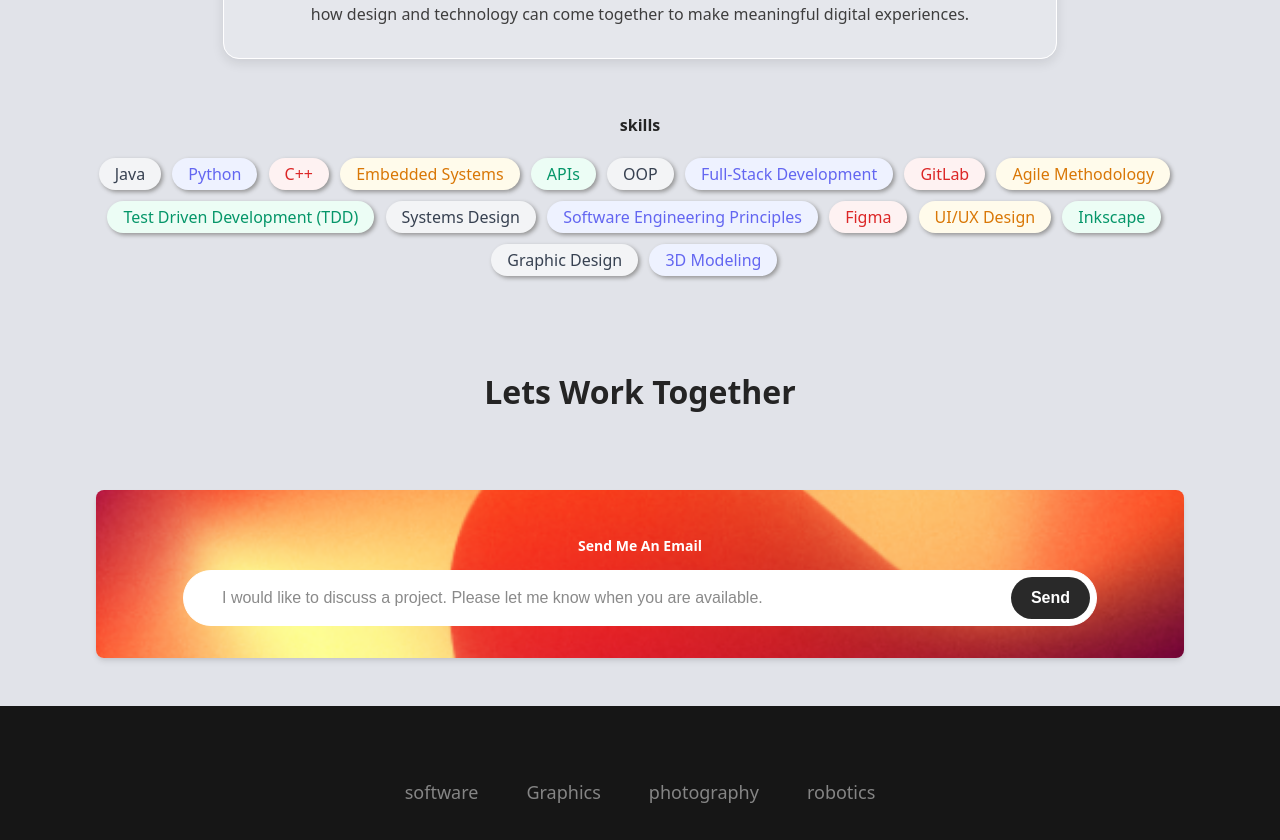
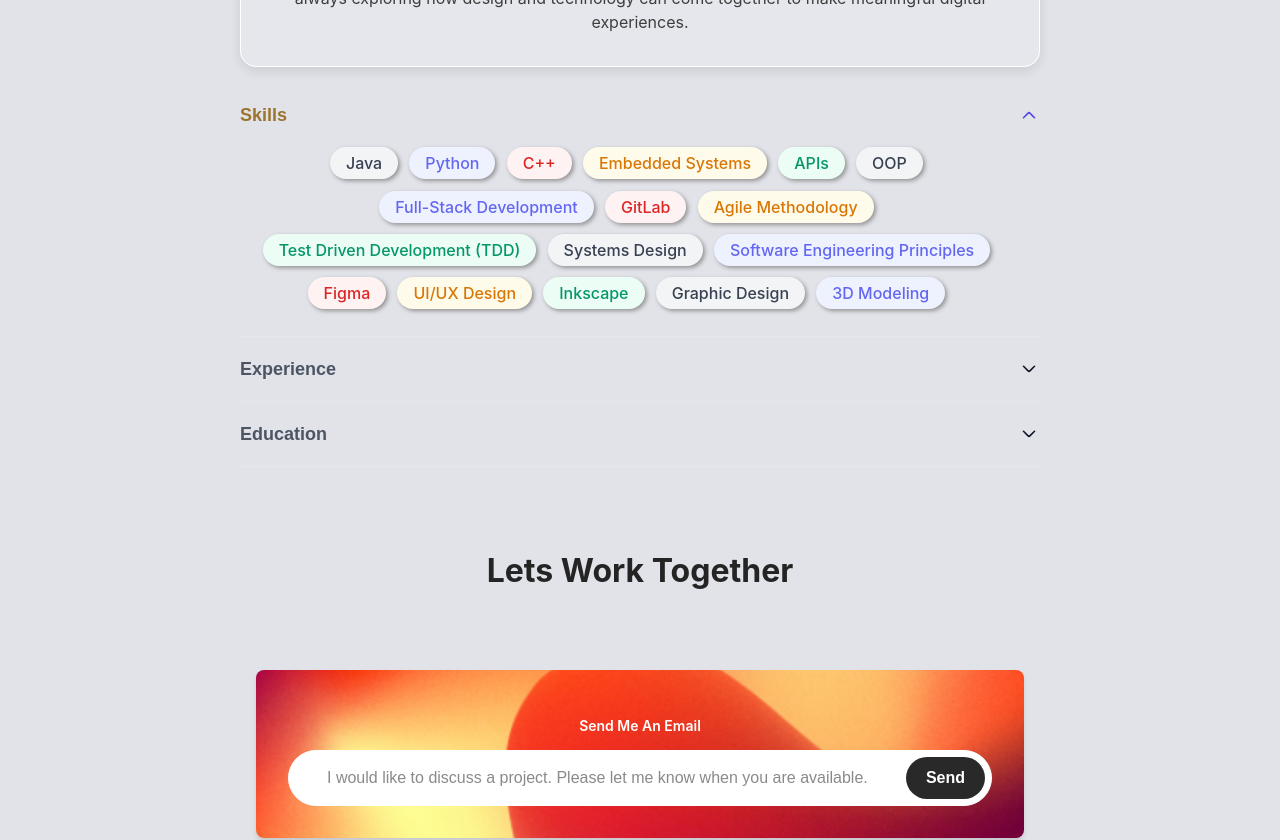
Before and after one commit to Auston-Mtabane/Auston-Mtabane-Portfolio, a React (Vite) app: page / in a window 1280 px wide. Shown: the part 1600-2440 px from the top of the page. Built offline with nearby package versions, Linux system fonts and the light colour scheme.

Commit message:
retrofit content into accordion

```diff
--- a/src/components/AboutMe.tsx
+++ b/src/components/AboutMe.tsx
@@ -1,25 +1,6 @@
 import "../styles/AboutMe.css";
-const skills = [
-  "Java",
-  "Python",
-  "C++",
-  "Embedded Systems",
-  "APIs",
-  "OOP",
-  "Full-Stack Development",
-  "GitLab",
-  "Agile Methodology",
-  "Test Driven Development (TDD)",
-  "Systems Design",
-  "Software Engineering Principles",
-  "Figma",
-  "UI/UX Design",
-  "Inkscape",
-  "Graphic Design",
-  "3D Modeling",
-];
+import Accordion from "./Accordion";
 
-const colors = ["gray", "indigo", "red", "amber", "emerald"];
 
 export default function AboutMe() {
   return (
@@ -36,18 +17,9 @@ export default function AboutMe() {
           </p>
 
         </div>
-        <div id="skills-outer-div">
-          <h4>
-            skills
-          </h4>
-          <div className="skills-row">
-            {skills.map((skill, index) => (
-              <span key={index} className={`badge ${colors[index % colors.length]}`}>
-                {skill}
-              </span>
-            ))}
-          </div>
-        </div>
+
+        < Accordion />
+
       </div>
     </div>
 
--- /dev/null
+++ b/src/components/Accordion.tsx
@@ -0,0 +1,123 @@
+import React, { useState,type JSX } from 'react';
+import '../styles/Accordion.css';
+import Skills from './Skills';
+
+
+interface AccordionItem {
+  id: string;
+  question: string;
+  element: JSX.Element;
+}
+
+
+
+const education =
+    <div className='textblock eduation'>
+        <div>
+            <h2 >Tshwane University of tech</h2>
+            <p className='year' style={{color : "#5583c7ff"}}>2020 - 2023</p>
+            <p>Electrical Engineering BEng</p>
+        </div>
+
+        <div>
+            <h2>WeThinkcode</h2>
+            <p className='year' style={{color : "#5583c7ff"}}>2024 - 2025</p>
+            <p>Software Engineering NQF6 </p>
+            <p>Occupational Diploma </p>
+        </div>
+
+    </div>
+;
+
+const experience =
+    <div className='textblock experience'>
+        <div>
+            <h2>Graphic Designer</h2>
+            <p className='company'>WeThinkCode_</p>
+            <p className='year' style={{color : "#5583c7ff"}}>2025 - present</p>
+            <p>Social Media Graphics, Event Posters, Newsletters</p>
+        </div>
+
+        <div>
+            <h2>Graphic Designer</h2>
+            <p className='company'>Hike - Affordable & Safe Rides | South Africa</p>
+            <p className='year' style={{color : "#5583c7ff"}}>2023 - 2024</p>
+            <p>As a Graphic Designer at Hike, I was responsible for creating visually engaging graphics that aligned with the brand's
+            identity and objectives. </p>
+        </div>
+
+        <div>
+            <h2>Student Assistant (in programming c/c++)</h2>
+            <p className='company'>Tshwane University of Technology | Witbank Mpumalanga</p>
+            <p className='year' style={{color : "#5583c7ff"}}>2023</p>
+            <p>As a student assistant, I supported learners in mastering engineering software design by simplifying complex concepts
+            and providing personalized guidance.</p>
+        </div>
+    </div>
+
+    ;
+
+const skills =
+    <div className='textblock skills'>
+        <Skills />
+    </div>
+    ;
+const Accordion: React.FC = () => {
+  const [activeIndex, setActiveIndex] = useState<number | null>(0);
+
+  const accordionData: AccordionItem[] = [
+    {
+      id: 'basic-heading-one-default',
+      question: 'Skills',
+      element: skills
+    },
+    {
+      id: 'basic-heading-two-default',
+      question: 'Experience',
+      element: experience
+    },
+    {
+      id: 'basic-heading-three-default',
+      question: 'Education',
+      element: education
+    }
+  ];
+
+  const toggleAccordion = (index: number) => {
+    setActiveIndex(activeIndex === index ? null : index);
+  };
+
+  return (
+    <div className="accordion-group">
+      {accordionData.map((item, index) => (
+        <div  key={item.id} className={`accordion ${index === 0 ? 'first' : ''}`} id={item.id} >
+          <button className={`accordion-toggle ${activeIndex === index ? 'active' : ''}`}
+            onClick={() => toggleAccordion(index)}
+            aria-expanded={activeIndex === index}
+            aria-controls={`collapse-${item.id}`}
+          >
+            <h5>{item.question}</h5>
+            <svg className={`accordion-icon ${activeIndex === index ? 'rotated' : ''}`} width="22" height="22" viewBox="0 0 22 22" fill="none" xmlns="http://www.w3.org/2000/svg">
+              <path
+                d="M16.5 8.25L12.4142 12.3358C11.7475 13.0025 11.4142 13.3358 11 13.3358C10.5858 13.3358 10.2525 13.0025 9.58579 12.3358L5.5 8.25"
+                stroke="currentColor"
+                strokeWidth="1.6"
+                strokeLinecap="round"
+                strokeLinejoin="round"
+              />
+            </svg>
+          </button>
+          <div
+            id={`collapse-${item.id}`}
+            className={`accordion-content ${activeIndex === index ? 'open' : ''}`}
+            aria-labelledby={item.id}
+          >
+            <p>{item.element}</p>
+          </div>
+        </div>
+      ))}
+    </div>
+  );
+};
+
+export default Accordion;
--- a/src/components/Contact.tsx
+++ b/src/components/Contact.tsx
@@ -1,19 +1,23 @@
-import React from "react";
+import React, { useState } from "react";
 import "../styles/Contact.css";
+let mailink: string =
+    "mailto:someone@example.com?subject=Project%20Inquiry&body=Hello%2C%0A%0AI%20would%20like%20to%20discuss%20a%20project.%20Please%20let%20me%20know%20when%20you%20are%20available.%0A%0AThank%20you.";
 const Contact: React.FC = () => {
-  let mailink: string =
-    "mailto:someone@example.com?subject=Project%20Inquiry&body=Hello%2C%0A%0AI%20would%20like%20to%20discuss%20a%20project.%20Please%20let%20me%20know%20when%20you%20are%20available.%0A%0AThank%20you.";
 
+    const [msg,setMsg] = useState("I would like to discuss a project. Please let me know when you are available.");
+    const handleChange = (e:React.ChangeEvent<HTMLInputElement>) =>{
+        setMsg(e.target.value);
+        mailink = `mailto:someone@example.com?subject=Project%20Inquiry&body=${msg}%0A%0AThank%20you.`;
+    };
   return (
     <section className="contact-section">
       <h1 id="heading">Lets Work Together</h1>
       <div
         className="subscribe-form"
-        style={{ backgroundImage: "url(orange.png)" }}
-      >
+        style={{ backgroundImage: "url(orange.png)" }}>
         <h3>Send Me An Email</h3>
         <div className="input-group">
-          <input
+          <input onChange={handleChange}
             type="text"
             placeholder="I would like to discuss a project. Please let me know when you are available."
           />
--- /dev/null
+++ b/src/components/Skills.tsx
@@ -0,0 +1,36 @@
+import '../styles/Skills.css'
+const skills = [
+  "Java",
+  "Python",
+  "C++",
+  "Embedded Systems",
+  "APIs",
+  "OOP",
+  "Full-Stack Development",
+  "GitLab",
+  "Agile Methodology",
+  "Test Driven Development (TDD)",
+  "Systems Design",
+  "Software Engineering Principles",
+  "Figma",
+  "UI/UX Design",
+  "Inkscape",
+  "Graphic Design",
+  "3D Modeling",
+];
+
+const colors = ["gray", "indigo", "red", "amber", "emerald"];
+
+export default function (){
+    return(
+        <div id="skills-outer-div">
+          <div className="skills-row">
+            {skills.map((skill, index) => (
+              <span key={index} className={`badge ${colors[index % colors.length]}`}>
+                {skill}
+              </span>
+            ))}
+          </div>
+        </div>
+    );
+}
--- a/src/styles/AboutMe.css
+++ b/src/styles/AboutMe.css
@@ -38,61 +38,3 @@
     /* stays above other content */
     border: 1px solid rgb(255, 255, 255);
 }
-
-.skills-row {
-  text-align: center;
-    max-width: 80rem;
-
-}
-
-.badge {
-  font-size: 1rem;
-  font-weight: 500;
-  padding: 0.25rem 1rem;
-  border-radius: 9999px;
-  margin-right: 0.7rem;
-  margin-bottom: 0.7rem;
-  border-width: 1px;
-  display: inline-block;
-  box-shadow: #949494 2px 2px 4px 0px;
-}
-
-.badge:hover {
-  transform: scale(1.05);
-  transition: transform 0.2s;
-}
-
-/* Gray */
-.badge.gray {
-  background: #f3f4f6;
-  color: #374151;
-  border-color: #9ca3af;
-}
-
-/* Indigo */
-.badge.indigo {
-  background: #eef2ff;
-  color: #6366f1;
-  border-color: #818cf8;
-}
-
-/* Red */
-.badge.red {
-  background: #fef2f2;
-  color: #dc2626;
-  border-color: #f87171;
-}
-
-/* Amber */
-.badge.amber {
-  background: #fffbeb;
-  color: #d97706;
-  border-color: #fbbf24;
-}
-
-/* Emerald */
-.badge.emerald {
-  background: #ecfdf5;
-  color: #059669;
-  border-color: #6ee7b7;
-}
--- /dev/null
+++ b/src/styles/Accordion.css
@@ -0,0 +1,115 @@
+.accordion-group {
+  width: 100%;
+  max-width: 800px;
+  margin: 0 auto;
+}
+
+.accordion {
+  padding: 1rem 0;
+  border-bottom: 1px solid #e5e7eb;
+}
+
+.accordion.first {
+  padding-top: 0;
+  padding-bottom: 1rem;
+}
+
+.accordion-toggle {
+  display: inline-flex;
+  align-items: center;
+  justify-content: space-between;
+  width: 100%;
+  background: none;
+  border: none;
+  cursor: pointer;
+  padding: 0;
+  line-height: 2rem;
+  color: #4b5563;
+  transition: color 0.5s ease;
+}
+
+.accordion-toggle:hover {
+  color: #9b752f;
+}
+
+.accordion-toggle.active {
+  color: #9b752f;
+}
+
+.accordion-toggle h5 {
+  margin: 0;
+  font-size: 1.125rem;
+  font-weight: 600;
+  text-align: left;
+}
+
+.accordion-icon {
+  color: #111827;
+  transition: all 0.5s ease;
+  flex-shrink: 0;
+  margin-left: 1rem;
+}
+
+.accordion-toggle:hover .accordion-icon {
+  color: #4f46e5;
+}
+
+.accordion-toggle.active .accordion-icon {
+  color: #4f46e5;
+  transform: rotate(180deg);
+}
+
+.accordion-content {
+  width: 100%;
+  padding: 0;
+  padding-right: 1rem;
+  overflow: hidden;
+  max-height: 0;
+  transition: max-height 0.5s ease, padding 0.5s ease;
+
+}
+
+.accordion-content.open {
+  max-height: 500px;
+  padding-top: 1rem;
+}
+
+.accordion-content p {
+  margin: 0;
+  font-size: 1rem;
+  color: #4b5563;
+  line-height: 1.5;
+}
+
+/* Additional styling for better UX */
+* {
+  box-sizing: border-box;
+}
+
+body {
+  font-family: -apple-system, BlinkMacSystemFont, 'Segoe UI', 'Roboto', 'Oxygen',
+    'Ubuntu', 'Cantarell', 'Fira Sans', 'Droid Sans', 'Helvetica Neue',
+    sans-serif;
+  -webkit-font-smoothing: antialiased;
+  -moz-osx-font-smoothing: grayscale;
+}
+
+.textblock {
+    display: block;
+    text-align: left;
+}
+
+.textblock h1{
+    font-weight: 400;
+
+}
+.textblock.experience h2{
+    margin-block: 1rem;
+
+}
+
+.company {
+  font-style: italic;
+
+  color: #6c7788;
+}
--- a/src/styles/Contact.css
+++ b/src/styles/Contact.css
@@ -45,7 +45,7 @@ h1 {
     background-position: center;
     background-repeat: no-repeat;
     max-width: 80rem;
-    width: 80vw;
+    width: 60vw;
 
 
 }
--- a/src/styles/Hero.css
+++ b/src/styles/Hero.css
@@ -70,7 +70,7 @@
     }
 }
 
-@media only screen and (min-width:768px) {
+@media only screen and (min-width:601px) {
 
     #hero-text h1 {
         color: rgb(145, 145, 145);
--- /dev/null
+++ b/src/styles/Skills.css
@@ -0,0 +1,57 @@
+.skills-row {
+  text-align: center;
+    max-width: 80rem;
+
+}
+
+.badge {
+  font-size: 1rem;
+  font-weight: 500;
+  padding: 0.25rem 1rem;
+  border-radius: 9999px;
+  margin-right: 0.7rem;
+  margin-bottom: 0.7rem;
+  border-width: 1px;
+  display: inline-block;
+  box-shadow: #949494 2px 2px 4px 0px;
+}
+
+.badge:hover {
+  transform: scale(1.05);
+  transition: transform 0.2s;
+}
+
+/* Gray */
+.badge.gray {
+  background: #f3f4f6;
+  color: #374151;
+  border-color: #9ca3af;
+}
+
+/* Indigo */
+.badge.indigo {
+  background: #eef2ff;
+  color: #6366f1;
+  border-color: #818cf8;
+}
+
+/* Red */
+.badge.red {
+  background: #fef2f2;
+  color: #dc2626;
+  border-color: #f87171;
+}
+
+/* Amber */
+.badge.amber {
+  background: #fffbeb;
+  color: #d97706;
+  border-color: #fbbf24;
+}
+
+/* Emerald */
+.badge.emerald {
+  background: #ecfdf5;
+  color: #059669;
+  border-color: #6ee7b7;
+}
```
